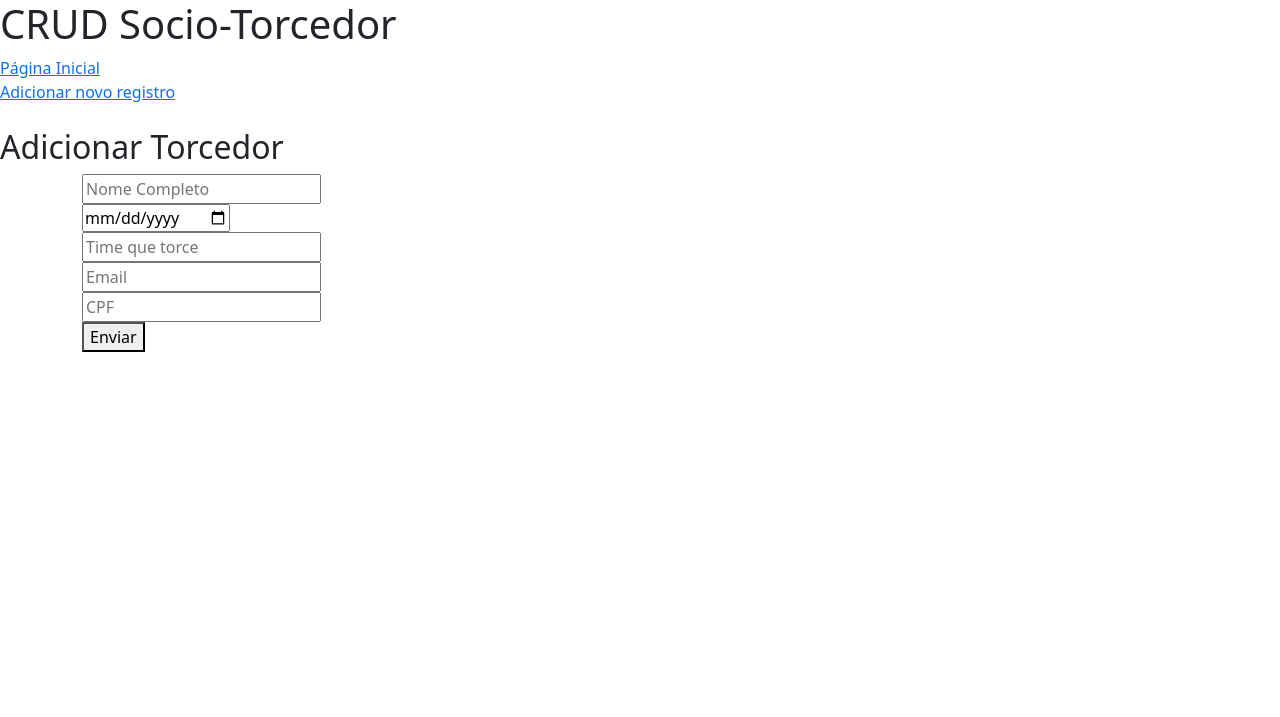
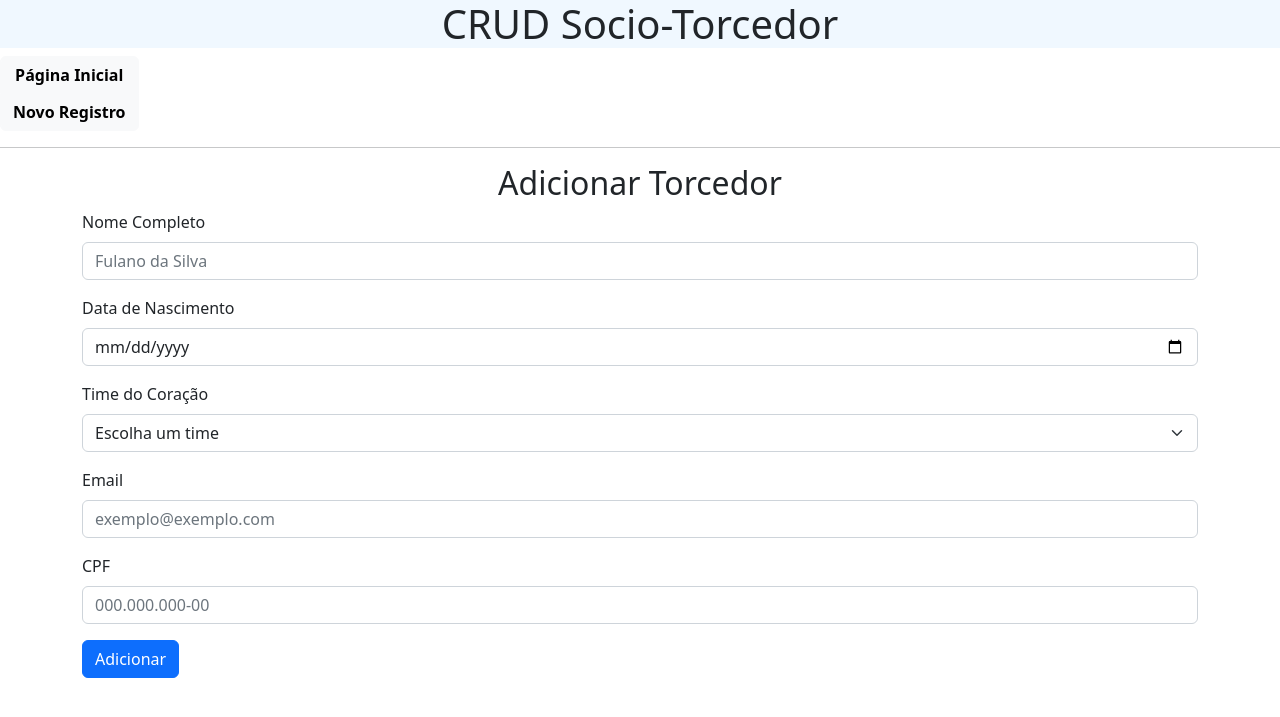
Before and after one commit to robertoduartejr/Flask_CRUD, a Flask app: page /adicionar in a window 1280 px wide. Shown: the top 717 px of the page. Run offline with Flask 2, Linux system fonts and the light colour scheme.

Commit message:
design finished

```diff
--- a/__init__.py
+++ b/__init__.py
@@ -1,6 +1,10 @@
+#arquivo pra chamar todos os arquivos em sequencia e evitar erro do flask de referência circular
+
 import app
 from models import Torcedor
 import views
 
+#criar tudo no banco, caso não tenha sido criado
 app.db.create_all()
+#rodar aplicação
 app.app.run(debug=True)
--- a/app.py
+++ b/app.py
@@ -14,8 +14,8 @@ db_host = os.getenv("DB_HOST")
 db_database = os.getenv("DB_DATABASE")
 
 
+#configurando o app para acesso ao banco de dados
 app.config['SQLALCHEMY_DATABASE_URI'] = f'postgresql://{db_username}:{db_password}@{db_host}/{db_database}'
-
 db = SQLAlchemy(app)
 
 
--- a/models.py
+++ b/models.py
@@ -5,8 +5,7 @@ from app import db
 
 class Torcedor(db.Model):
 
-    #__tablename__ = 'torcedores'
-
+    #defini o controle de usuários repetidos a partir do CPF.
     id = db.Column(db.Integer, primary_key=True, autoincrement=True)
     nome = db.Column(db.String(150))
     data_nascimento = db.Column(db.DateTime)
--- a/templates/adicionar.html
+++ b/templates/adicionar.html
@@ -3,39 +3,56 @@
 {%block content %}
 
 
-<h2> Adicionar Torcedor</h1>
+<h2 style="text-align: center;"> Adicionar Torcedor</h1>
 
     <div>
         <form action="/adicionar" class="container" method="post">
             <div class="row">
-                <div>
-                    <input type="text" name="nome" id="Nome" placeholder="Nome Completo">
+                <div class="mb-3">
+                    <label for="exampleFormControlInput1" class="form-label">Nome Completo</label>
+                    <input class="form-control" type="text" name="nome" id="Nome" placeholder="Fulano da Silva">
                 </div>
-                <div>
-                    <input type="date" name="data_de_nascimento" id="data_de_nascimento" placeholder="Data de Nascimento">
+                <div class="mb-3">
+                    <label for="exampleFormControlInput2" class="form-label">Data de Nascimento</label>
+                    <input type="date" class="form-control" name="data_de_nascimento" id="data_de_nascimento" placeholder="Data de Nascimento">
                 </div>
-                <div>
-
-                    <input list="browsers" name="time" id="time" placeholder="Time que torce" maxlength="20">
-                    <datalist id="browsers">
-                        <option value="vasco">
-                        <option value="flamengo">
-                        <option value="fluminense">
-                        <option value="botafogo">
-                        <option value="palmeiras">
-                    </datalist>
+                <div class="mb-3">
+                    <label for="exampleFormControlInput3" class="form-label">Time do Coração</label>
+                    <select class="form-select" id="time" name="time">
+                        <option selected>Escolha um time</option>
+                        <option value ="vasco">vasco</option>
+                        <option value ="flamengo">flamengo</option>
+                        <option value ="botafogo">botafogo</option>
+                        <option value ="fluminense">fluminense</option>
+                        <option value ="palmeiras">palmeiras</option>
+                        <option value ="corinthians">corinthians</option>
+                        <option value ="são paulo">são Paulo</option>
+                        <option value ="santos">santos</option>
+                        <option value ="cruzeiro">cruzeiro</option>
+                        <option value ="atletico mg">atlético Mg</option>
+                        <option value ="palmeiras">palmeiras</option>
+                        <option value ="corinthians">corinthians</option>
+                        <option value ="são paulo">são paulo</option>
+                        <option value ="santos">santos</option>
+                        <option value ="santos">outro</option>
+                        </select>
                 </div>
-                <div>
-                    <input type="email" name="email" id="email" placeholder="Email">
+                <div class="mb-3">
+                    <label for="exampleFormControlInput4" class="form-label">Email</label>
+                    <input class="form-control" type="email" name="email" id="email" placeholder="exemplo@exemplo.com">
                 </div>
-                <div>
-                    <input type="text" name="cpf" id="cpf" placeholder="CPF" onkeyup="cpfCheck(this)" maxlength="14" onkeydown="javascript: fMasc( this, mCPF );"> <span id="cpfResponse"></span>
+                <div class="mb-3">
+                    <label for="exampleFormControlInput5" class="form-label">CPF</label>
+                    <input class="form-control" type="text" name="cpf" id="cpf" placeholder="000.000.000-00" onkeyup="cpfCheck(this)" maxlength="14" onkeydown="javascript: fMasc( this, mCPF );"> <span id="cpfResponse"></span>
                 </div>
             </div>
             <div>
-                <button type="submit" class="btn-block btn-success">Enviar</button>
+                <button type="submit" class="btn btn-primary mb-3">Adicionar</button>
             </div>
         </form>
     </div>
 
     {%endblock content %}
+
+    value={{torcedor.nome}}
+    action="/editar/{{torcedor.id}}"
--- a/templates/base.html
+++ b/templates/base.html
@@ -8,24 +8,28 @@
     <link href="https://cdn.jsdelivr.net/npm/bootstrap@5.2.2/dist/css/bootstrap.min.css" rel="stylesheet" integrity="sha384-Zenh87qX5JnK2Jl0vWa8Ck2rdkQ2Bzep5IDxbcnCeuOxjzrPF/et3URy9Bv1WTRi" crossorigin="anonymous">
 </head>
 <body>
-    <h1> CRUD Socio-Torcedor</h1>
     <div>
+    <h1 style="text-align: center; background-color:	#f0f8ff" > CRUD Socio-Torcedor</h1>
         {% if erro == 1%}
+        <div class="alert alert-danger" role="alert">
         Torcedor já cadastrado
+        </div>
         {% endif %}
+
+        {% if erro == 2%}
+        <div class="alert alert-danger" role="alert">
+        CPF Inválido
+        </div>
+        {% endif %}
+
+    <div class="btn-group-vertical" role="group" aria-label="Vertical button group">
+        <a href="/" class="btn btn-light"><b>Página Inicial</b></a>
+        <a href="/adicionar" class="btn btn-light"><b>Novo Registro</b></a>
     </div>
-    <div>
-        {% if erro == 2%}
-        CPF Inválido
-        {% endif %}
-    </div>
-    <div>
-        <a href="/">Página Inicial</a>
-    </div>
-    <div>
-        <a href="/adicionar">Adicionar novo registro</a>
-    </div>
+
     <br>
+    <hr>
+</div>
     {%block content %}
 
     {%endblock content %}
--- a/templates/index.html
+++ b/templates/index.html
@@ -2,7 +2,7 @@
 
 {%block content %}
 <div>
-    <table>
+    <table class="table table-hover">
         <thead>
             <tr>
             <th>Nome</th>
@@ -18,8 +18,8 @@
                 <td>{{torcedor.cpf}}</td>
                 <td>{{torcedor.time}}</td>
                 <td>
-                    <a href="/editar/{{torcedor.id}}">Editar</a> |
-                    <a href="/deletar/{{torcedor.id}}" onclick="return confirm('Tem certeza que deseja deletar esse registo?');">Deletar</a>
+                    <a class="btn btn-outline-primary" href="/editar/{{torcedor.id}}">Editar</a>
+                    <a class="btn btn-outline-danger" href="/deletar/{{torcedor.id}}" onclick="return confirm('Tem certeza que deseja deletar esse registo?');">Deletar</a>
                 </td>
             </tr>
             {%endfor %}
--- a/views.py
+++ b/views.py
@@ -1,8 +1,10 @@
 
-from flask import render_template, request, url_for, redirect, current_app
+from flask import render_template, request, url_for, redirect
 from app import app, db
 from models import Torcedor
 
+
+#todas as funções para realização de CRUD abaixo junto com as rotas.
 @app.route('/')
 def index():
     torcedores = Torcedor.query.all()
@@ -11,8 +13,8 @@ def index():
 @app.route('/adicionar',methods=['GET','POST'])
 def adicionar():
     if request.method == 'POST':
-        if cpf_validate(request.form['cpf']):
-            try:
+        if cpf_validate(request.form['cpf']): #tratando erro na validação do CPF
+            try: #tratando erro na vvalidação dos dados no db. A variável erro varia entre 1 e 2 pra determinar a msg exibida no navegador
                 torcedor = Torcedor(request.form['nome'], request.form['data_de_nascimento'],request.form['time'].lower(), request.form['email'], request.form['cpf'])
                 db.session.add(torcedor)
                 db.session.commit()
@@ -27,6 +29,7 @@ def adicionar():
     if request.method == 'GET':
         return render_template('adicionar.html')
 
+#rota para deletar usuario
 @app.route('/deletar/<int:id>')
 def deletar(id):
     torcedor = Torcedor.query.get(id)
@@ -34,12 +37,13 @@ def deletar(id):
     db.session.commit()
     return redirect(url_for('index'))
 
+#rota para editar informações
 @app.route('/editar/<int:id>', methods=['GET','POST'])
 def editar(id):
     torcedor = Torcedor.query.get(id)
     if request.method == 'POST':
-        if cpf_validate(request.form['cpf']):
-            try:
+        if cpf_validate(request.form['cpf']): #tratando erro na validação do CPF
+            try: #tratando erro na vvalidação dos dados no db. A variável erro varia entre 1 e 2 pra determinar a msg exibida no navegador
                 torcedor.nome = request.form['nome']
                 torcedor.data_nascimento = request.form['data_de_nascimento']
                 torcedor.time = request.form['time'].lower()
@@ -57,7 +61,7 @@ def editar(id):
     if request.method == 'GET':
         return render_template('editar.html',torcedor=torcedor)
 
-
+#função para validação do CPF. Porém já utilizei uma no javascript que faz a maior parte do trabalho
 def cpf_validate(numbers):
     #  Obtém os números do CPF e ignora outros caracteres
     cpf = [int(char) for char in numbers if char.isdigit()]
```
Also changed, not shown: templates/editar.html (+34 -21 lines).
